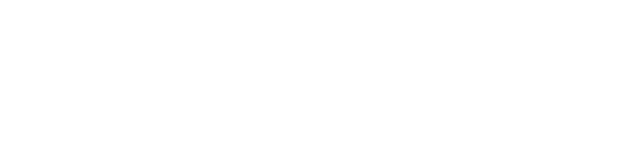
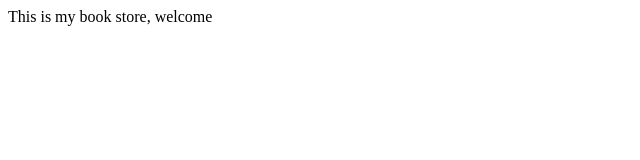
Before and after one commit to taymour77/html_course, a plain HTML site: page index.html in a window 1280 px wide. Shown: the whole page, without its empty margins (0-640 px from the left). Drawn offline with Linux system fonts and the light colour scheme.

Commit message:
third commit

```diff
--- a/index.html
+++ b/index.html
@@ -7,7 +7,7 @@
 	</head>
 	<body>
 
-
+		This is my book store, welcome
 
 	</body>
 </html>
```
